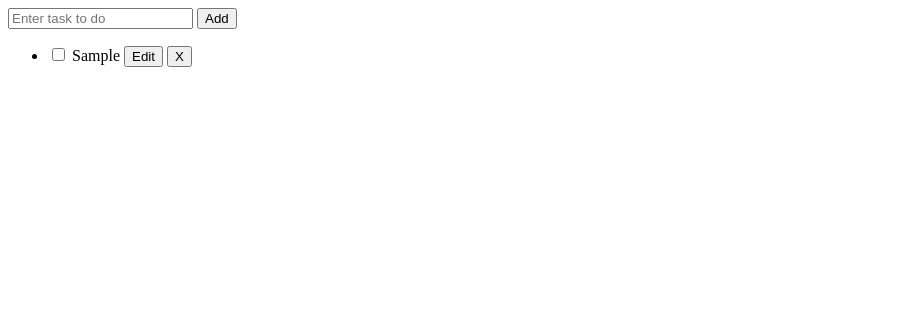
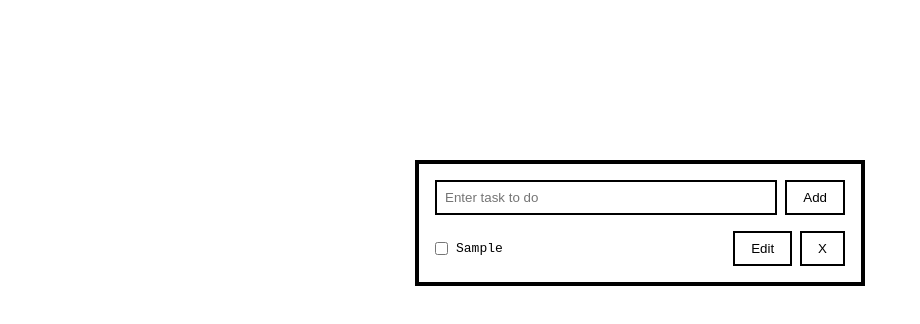
Before and after one commit to bhosale-mahesh/todo-list, a plain HTML site: page index.html in a window 1280 px wide. Both pictures are taken after typing "Sample" into the empty fields and a click on the button "Add". Shown: the whole page, without its empty margins (0-920 px from the left). Drawn offline with Linux system fonts and the light colour scheme.

Commit message:
Update styling for todo list

```diff
--- a/script.js
+++ b/script.js
@@ -19,7 +19,7 @@ function addTodo() {
 function getSingleTodoHtml(task) {
   return `
     <input type='checkbox' class='todo-item-checkbox'>
-      <span>${task}</span>
+    <span class='todo-task-text'>${task}</span>
     <button class='todo-edit-btn'>Edit</button>
     <button class='todo-delete-btn'>X</button>
   `;
@@ -44,11 +44,14 @@ inputTask.addEventListener("keypress", (ev) => {
 
 // Modify single todo
 todoList.addEventListener("click", (e) => {
-  if (e.target.className === "todo-item-checkbox") {
-    e.target.closest("li").classList.toggle("checked");
-  }
   if (e.target.className === "todo-edit-btn") {
-    let updatedTask = prompt("Enter task: ");
+    let updatedTask;
+    while (!updatedTask) {
+      updatedTask = prompt("Enter task: ");
+      if (!updatedTask) {
+        alert("Please enter task to do");
+      }
+    }
     e.target.previousElementSibling.textContent = updatedTask;
   }
   if (e.target.className === "todo-delete-btn") {
--- a/style.css
+++ b/style.css
@@ -1,4 +1,77 @@
-.checked {
+* {
+  margin: 0;
+  padding: 0;
+  box-sizing: border-box;
+}
+
+html,
+body {
+  height: 100%;
+  width: 100%;
+  font-family: monospace;
+  overflow: hidden;
+}
+
+.todo-item-checkbox:checked + .todo-task-text {
   text-decoration: line-through;
   color: grey;
 }
+
+.todo-container {
+  /* background-color: red; */
+  display: flex;
+  flex-direction: column;
+  justify-content: center;
+  align-items: stretch;
+  margin: 20vh auto 0; /* auto - center horizontally, top right-left bottom*/
+  width: 450px;
+  max-width: 90%; /* shrink on phone*/
+  border: 4px solid black;
+  /* border-radius: 8px; */
+  padding: 16px;
+}
+
+.todo-input {
+  display: flex;
+  gap: 8px;
+  margin-bottom: 16px;
+}
+
+#user-input {
+  flex: 1; /*flex: 1 1 0 -> flex-grow flex-shrink flex-basis(starting size)*/
+  padding: 8px;
+  border: 2px solid black;
+  /* border-radius: 4px; */
+}
+
+.todo-edit-btn,
+.todo-delete-btn,
+#add-btn {
+  padding: 8px 16px;
+  border: 2px solid black;
+  background: white;
+  cursor: pointer;
+}
+
+#todo-list {
+  list-style: none;
+  max-height: 300px; /* Stops growing after this*/
+  overflow-y: auto; /* Scroll after limit*/
+  scrollbar-width: none;
+  display: flex;
+  flex-direction: column;
+  gap: 8px;
+}
+
+#todo-list li {
+  display: flex;
+  align-items: center;
+  gap: 8px;
+  width: 100%;
+}
+
+.todo-task-text {
+  flex: 1;
+  min-width: 0; /* Can be shrinked */
+  overflow-wrap: anywhere; /* Text wrap */
+}
```
